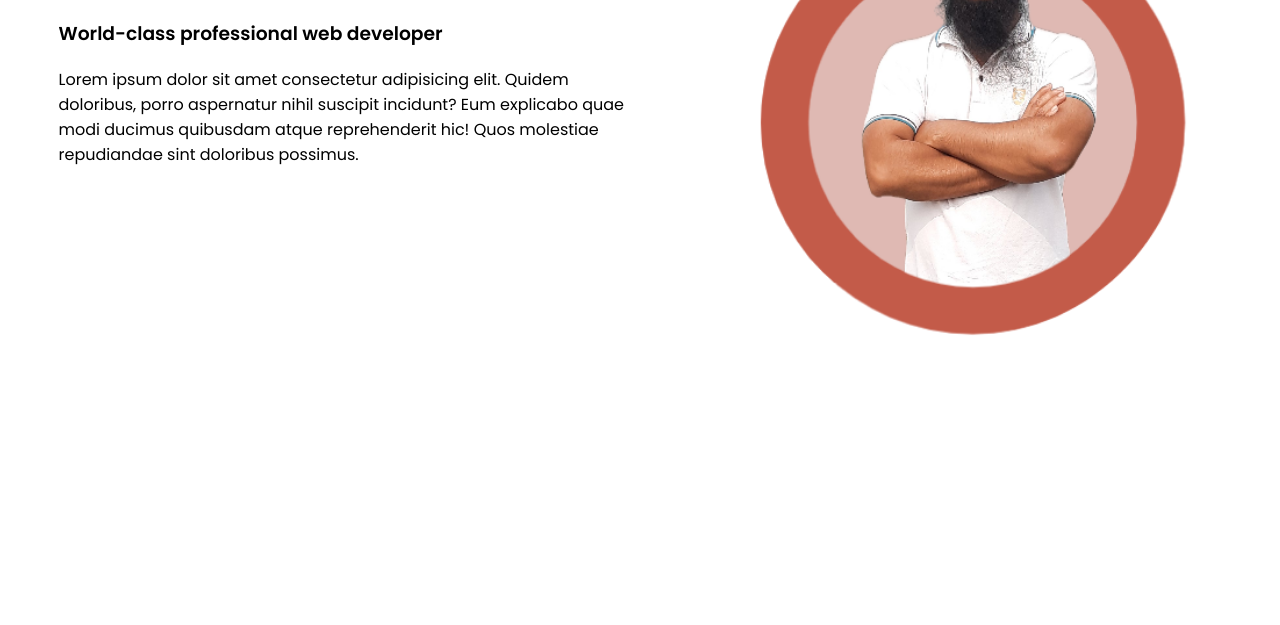
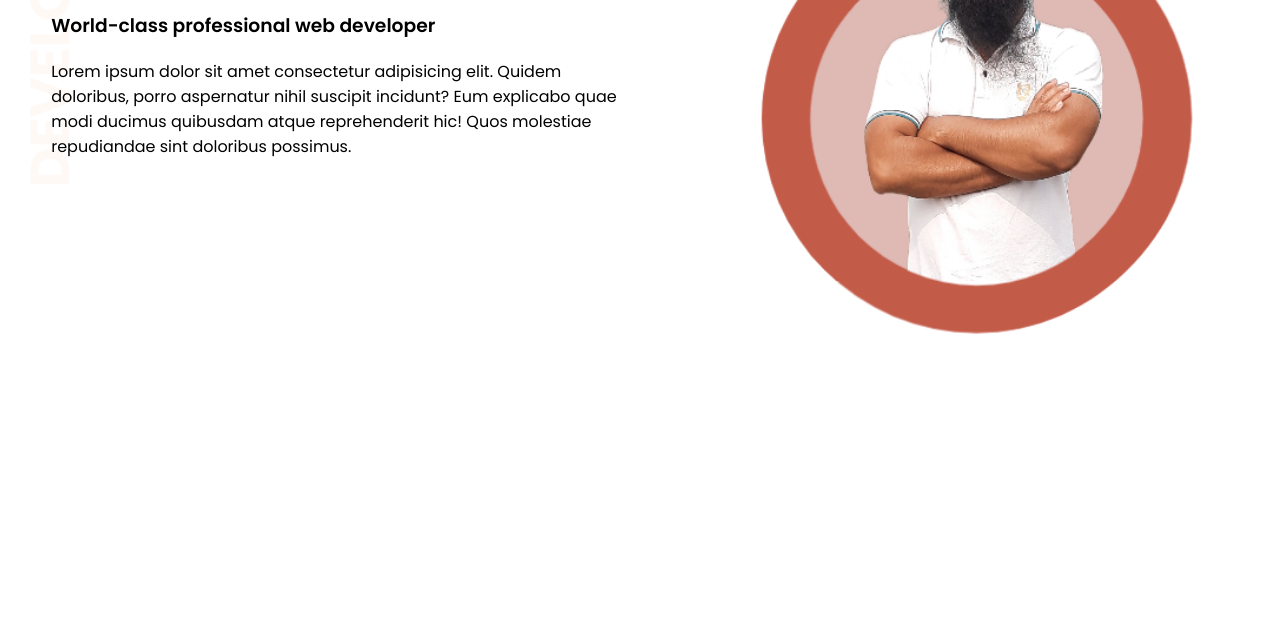
Before and after one commit to msahmedme/developer-portfolio, a plain HTML site: page index.html in a window 1280 px wide. Shown: the part 175-800 px from the top of the page. Drawn offline with Linux system fonts and the light colour scheme.

Commit message:
index.html updated

```diff
--- a/CSS/style.css
+++ b/CSS/style.css
@@ -1,4 +1,5 @@
 body{
+    margin: 0;
     font-family: 'Poppins', sans-serif;
 }
 
@@ -18,3 +19,13 @@ h1{
 .half-width img{
     width: 100%;
 }
+
+.top-banner{
+    background-image: url("./../images/top-banner.png");
+    background-repeat: no-repeat;
+}
+
+section{
+    height: 500px;
+    /* border: 1px solid red; */
+}
--- a/index.html
+++ b/index.html
@@ -11,7 +11,7 @@
 </head>
 <body>
 
-    <section>
+    <section class="top-banner">
         <div class="half-width">
             <h1>Welcome To <br><span style="color: tomato;">M. Sabbir Ahmed's</span> Portfolio</h1>
             <h3>World-class professional web developer</h3>
```
